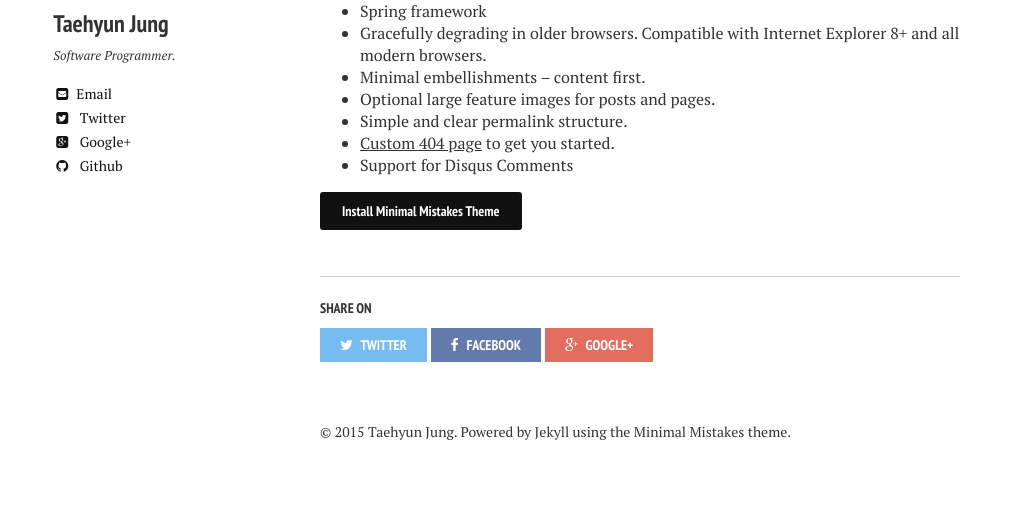
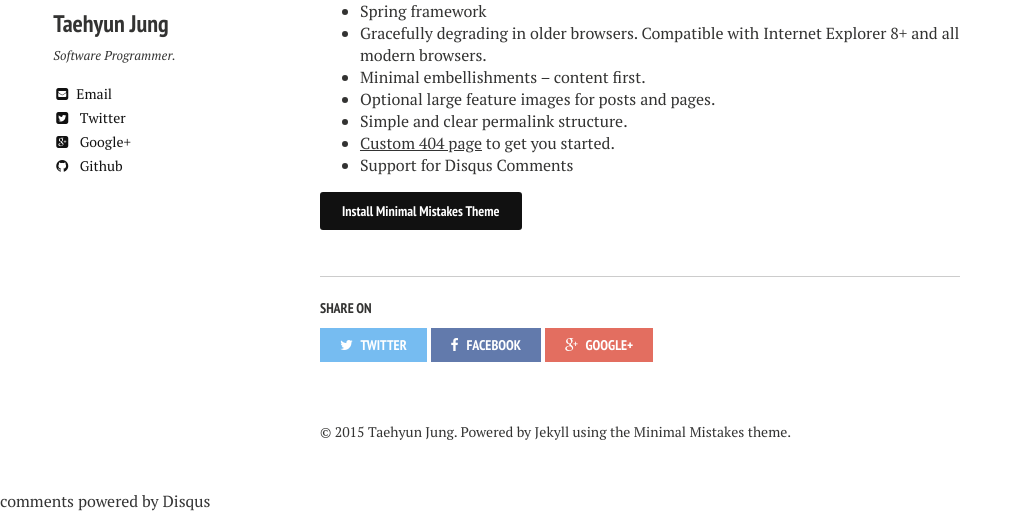
Before and after one commit to chomman/blog, a Jekyll site: the page built from about/index.md, in a window 1280 px wide, cut to the strip 799-1311 px from the top of the page. Shown: the whole strip, without its empty margins (0-1023 px from the left). Built offline with Jekyll 4.4.1, drawn with Linux system fonts in a browser that asks for light colours; nearby versions of some CDN libraries; comment, search, counter and statistics services are not loaded; before the commit the page ends 1289 px from its top, so only the background shows below that; part of the change alters nothing that is shown.

Commit message:
update config

```diff
--- a/_config.yml
+++ b/_config.yml
@@ -30,7 +30,7 @@ owner:
   avatar: https://avatars2.githubusercontent.com/u/1322244?v=3&s=460
   bio: "Software Programmer."
   email: chomman@naver.com
-  disqus-shortname: #username
+  disqus-shortname: chomman
   twitter: JungTaehyun
   facebook: #username
   google:
```
